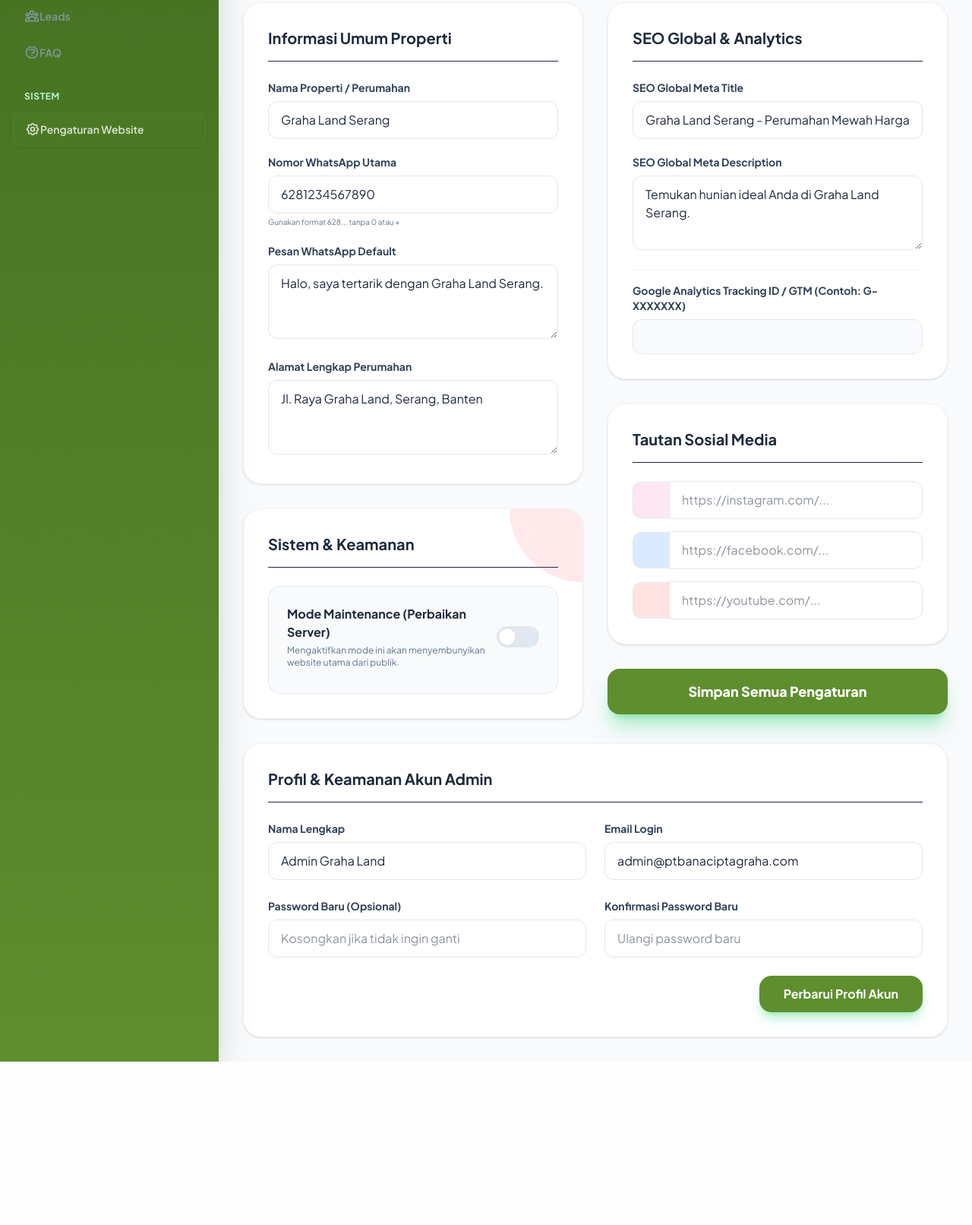
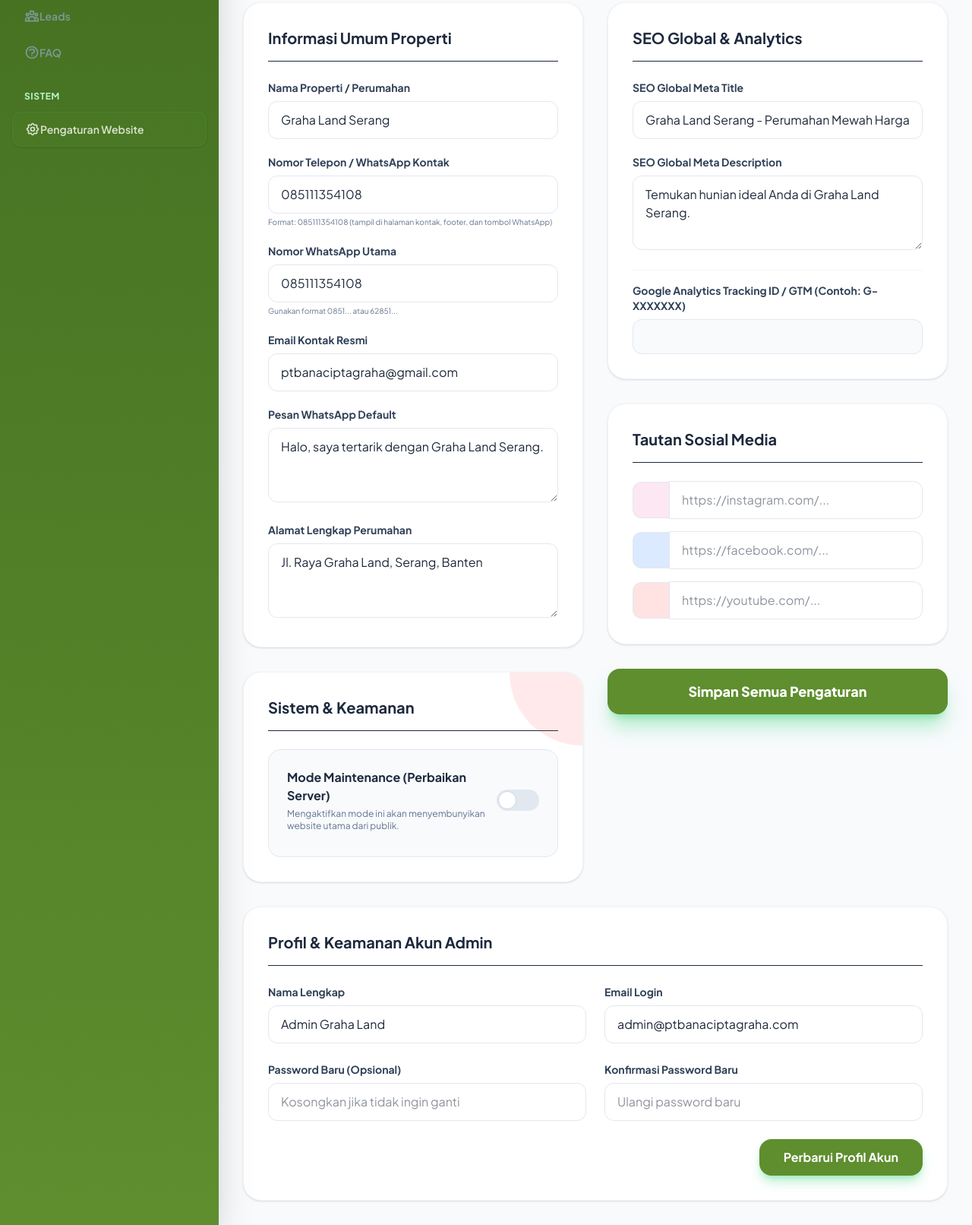
Before and after one commit to ridhoalfariizi/graha-land-serang, a Laravel app: page /admin/pengaturan in a window 1280 px wide. Shown: the part 497-2109 px from the top of the page at 76% size. Before the commit the page ends 1894 px from the top, so only its background shows below. Run offline with Laravel 12, Linux system fonts and the light colour scheme; a user stored in the database is signed in; data comes from the database, SQL or seed files in the repository; style sheets or scripts are compiled from the project's sources.

Commit message:
Update contact number to 085111354108, update booking fee to Rp250.000, and remove gratis pompa air

```diff
--- a/app/Http/Controllers/Admin/SettingController.php
+++ b/app/Http/Controllers/Admin/SettingController.php
@@ -27,6 +27,17 @@ class SettingController extends Controller
         }
 
         $data = $request->except(array_merge(['_token', '_method'], $fileFields));
+
+        if (isset($data['contact_phone']) && !isset($data['whatsapp_number'])) {
+            $data['whatsapp_number'] = $data['contact_phone'];
+        } elseif (isset($data['whatsapp_number']) && !isset($data['contact_phone'])) {
+            $data['contact_phone'] = $data['whatsapp_number'];
+        }
+        if (isset($data['company_address']) && !isset($data['contact_address'])) {
+            $data['contact_address'] = $data['company_address'];
+        } elseif (isset($data['contact_address']) && !isset($data['company_address'])) {
+            $data['company_address'] = $data['contact_address'];
+        }
 
         foreach ($data as $key => $value) {
             $setting = Setting::firstOrCreate(['key' => $key]);
--- a/database/seeders/DatabaseSeeder.php
+++ b/database/seeders/DatabaseSeeder.php
@@ -21,6 +21,7 @@ class DatabaseSeeder extends Seeder
         $settings = [
             ['key' => 'site_name', 'value' => 'Graha Land Serang'],
             ['key' => 'contact_phone', 'value' => '085111354108'],
+            ['key' => 'whatsapp_number', 'value' => '085111354108'],
             ['key' => 'contact_email', 'value' => 'ptbanaciptagraha@gmail.com'],
             ['key' => 'contact_address', 'value' => 'Pengampelan, Kecamatan Walantaka, Kota Serang, Banten'],
             ['key' => 'hero_title', 'value' => 'Hunian Subsidi Modern Bernuansa Eropa di Kota Serang'],
--- a/resources/views/admin/settings/index.blade.php
+++ b/resources/views/admin/settings/index.blade.php
@@ -55,9 +55,18 @@
                             <input type="text" name="site_name" value="{{ $settings['site_name'] ?? 'Graha Land Serang' }}" class="w-full px-4 py-3 rounded-xl border border-slate-200 focus:border-primary outline-none">
                         </div>
                         <div>
+                            <label class="block text-sm font-bold text-slate-700 mb-2">Nomor Telepon / WhatsApp Kontak</label>
+                            <input type="text" name="contact_phone" value="{{ $settings['contact_phone'] ?? '085111354108' }}" class="w-full px-4 py-3 rounded-xl border border-slate-200 focus:border-primary outline-none">
+                            <p class="text-[10px] text-slate-500 mt-1">Format: 085111354108 (tampil di halaman kontak, footer, dan tombol WhatsApp)</p>
+                        </div>
+                        <div>
                             <label class="block text-sm font-bold text-slate-700 mb-2">Nomor WhatsApp Utama</label>
-                            <input type="text" name="whatsapp_number" value="{{ $settings['whatsapp_number'] ?? '6281234567890' }}" class="w-full px-4 py-3 rounded-xl border border-slate-200 focus:border-primary outline-none">
-                            <p class="text-[10px] text-slate-500 mt-1">Gunakan format 628... tanpa 0 atau +</p>
+                            <input type="text" name="whatsapp_number" value="{{ $settings['whatsapp_number'] ?? '085111354108' }}" class="w-full px-4 py-3 rounded-xl border border-slate-200 focus:border-primary outline-none">
+                            <p class="text-[10px] text-slate-500 mt-1">Gunakan format 0851... atau 62851...</p>
+                        </div>
+                        <div>
+                            <label class="block text-sm font-bold text-slate-700 mb-2">Email Kontak Resmi</label>
+                            <input type="email" name="contact_email" value="{{ $settings['contact_email'] ?? 'ptbanaciptagraha@gmail.com' }}" class="w-full px-4 py-3 rounded-xl border border-slate-200 focus:border-primary outline-none">
                         </div>
                         <div>
                             <label class="block text-sm font-bold text-slate-700 mb-2">Pesan WhatsApp Default</label>
--- a/resources/views/components/layout.blade.php
+++ b/resources/views/components/layout.blade.php
@@ -201,7 +201,7 @@
                             <div class="w-8 h-8 rounded-full bg-white/20 border border-white/10 flex items-center justify-center text-white group-hover:bg-white group-hover:text-primary transition-colors duration-300 shrink-0">
                                 <svg class="w-4 h-4" fill="none" viewBox="0 0 24 24" stroke="currentColor"><path stroke-linecap="round" stroke-linejoin="round" stroke-width="2" d="M3 5a2 2 0 012-2h3.28a1 1 0 01.948.684l1.498 4.493a1 1 0 01-.502 1.21l-2.257 1.13a11.042 11.042 0 005.516 5.516l1.13-2.257a1 1 0 011.21-.502l4.493 1.498a1 1 0 01.684.949V19a2 2 0 01-2 2h-1C9.716 21 3 14.284 3 6V5z"/></svg>
                             </div>
-                            <span class="text-white/90 font-bold pt-1.5 group-hover:text-white transition-colors">{{ $settings['contact_phone'] ?? '0859 4741 8388' }}</span>
+                            <span class="text-white/90 font-bold pt-1.5 group-hover:text-white transition-colors">{{ $settings['contact_phone'] ?? '0851 1135 4108' }}</span>
                         </li>
                         <li class="flex gap-4 group">
                             <div class="w-8 h-8 rounded-full bg-white/20 border border-white/10 flex items-center justify-center text-white group-hover:bg-white group-hover:text-primary transition-colors duration-300 shrink-0">
@@ -223,7 +223,7 @@
                         <img src="{{ asset('images/logo/logo graha land.webp') }}" alt="Graha Land" class="flex-1 min-w-0 w-full h-7 sm:h-10 object-contain drop-shadow-sm hover:scale-105 transition-transform">
                     </div>
 
-                    <a href="https://wa.me/62{{ ltrim($settings['contact_phone'] ?? '85947418388', '0') }}?text=Halo%20Admin%20Graha%20Land,%20saya%20ingin%20info%20lebih%20lanjut" target="_blank" class="w-full py-4 text-center bg-[#25D366] text-white rounded-xl font-bold uppercase tracking-widest text-[13px] hover:bg-white hover:text-[#128C7E] transition-colors duration-300 shadow-xl shadow-[#25D366]/20 block mt-8">
+                    <a href="https://wa.me/62{{ ltrim($settings['contact_phone'] ?? '85111354108', '0') }}?text=Halo%20Admin%20Graha%20Land,%20saya%20ingin%20info%20lebih%20lanjut" target="_blank" class="w-full py-4 text-center bg-[#25D366] text-white rounded-xl font-bold uppercase tracking-widest text-[13px] hover:bg-white hover:text-[#128C7E] transition-colors duration-300 shadow-xl shadow-[#25D366]/20 block mt-8">
                         Hubungi WhatsApp
                     </a>
                 </div>
@@ -260,7 +260,7 @@
         </div>
 
         <!-- WA Button Pill -->
-        <a href="https://wa.me/62{{ ltrim($settings['contact_phone'] ?? '85947418388', '0') }}?text=Halo%20Admin%20Graha%20Land,%20saya%20ingin%20info%20lebih%20lanjut" target="_blank" class="bg-[#25D366] hover:bg-[#128C7E] text-white rounded-full p-2 md:p-1.5 md:pr-6 shadow-xl shadow-[#25D366]/40 hover:scale-[1.03] transition-transform duration-300 flex items-center justify-center gap-0 md:gap-3 w-max">
+        <a href="https://wa.me/62{{ ltrim($settings['contact_phone'] ?? '85111354108', '0') }}?text=Halo%20Admin%20Graha%20Land,%20saya%20ingin%20info%20lebih%20lanjut" target="_blank" class="bg-[#25D366] hover:bg-[#128C7E] text-white rounded-full p-2 md:p-1.5 md:pr-6 shadow-xl shadow-[#25D366]/40 hover:scale-[1.03] transition-transform duration-300 flex items-center justify-center gap-0 md:gap-3 w-max">
             <div class="bg-white/20 text-white w-14 h-14 md:w-12 md:h-12 rounded-full flex items-center justify-center shrink-0 relative">
                 <svg class="w-8 h-8 md:w-7 md:h-7" fill="currentColor" viewBox="0 0 24 24"><path d="M17.472 14.382c-.297-.149-1.758-.867-2.03-.967-.273-.099-.471-.148-.67.15-.197.297-.767.966-.94 1.164-.173.199-.347.223-.644.075-.297-.15-1.255-.463-2.39-1.475-.883-.788-1.48-1.761-1.653-2.059-.173-.298-.018-.458.13-.606.134-.133.298-.347.446-.52.149-.174.198-.298.298-.497.099-.198.05-.371-.025-.52-.075-.149-.669-1.612-.916-2.207-.242-.579-.487-.5-.669-.51-.173-.008-.371-.01-.57-.01-.198 0-.52.074-.792.372-.272.297-1.04 1.016-1.04 2.479 0 1.462 1.065 2.875 1.213 3.074.149.198 2.096 3.2 5.077 4.487.709.306 1.262.489 1.694.625.712.227 1.36.195 1.871.118.571-.085 1.758-.719 2.006-1.413.248-.694.248-1.289.173-1.413-.074-.124-.272-.198-.57-.347m-5.421 7.403h-.004a9.87 9.87 0 01-5.031-1.378l-.361-.214-3.741.982.998-3.648-.235-.374a9.86 9.86 0 01-1.51-5.26c.001-5.45 4.436-9.884 9.888-9.884 2.64 0 5.122 1.03 6.988 2.898a9.825 9.825 0 012.893 6.994c-.003 5.45-4.437 9.884-9.885 9.884m8.413-18.297A11.815 11.815 0 0012.05 0C5.495 0 .16 5.335.157 11.892c0 2.096.547 4.142 1.588 5.945L.057 24l6.305-1.654a11.882 11.882 0 005.683 1.448h.005c6.554 0 11.89-5.335 11.893-11.893a11.821 11.821 0 00-3.48-8.413Z"/></svg>
                 <div class="absolute -top-1 -right-1 w-3.5 h-3.5 bg-red-500 rounded-full border-2 border-white animate-pulse hidden md:block"></div>
--- a/resources/views/errors/maintenance.blade.php
+++ b/resources/views/errors/maintenance.blade.php
@@ -13,7 +13,7 @@
         </div>
         <h1 class="text-3xl font-black text-slate-800 mb-4">Sedang Dalam Perbaikan</h1>
         <p class="text-slate-600 mb-8">Website Graha Land Serang saat ini sedang dalam peningkatan sistem. Silakan kembali dalam beberapa saat.</p>
-        <a href="https://wa.me/6281234567890" class="inline-block bg-[#5E8E2E] text-white px-8 py-3 rounded-full font-bold shadow-lg hover:bg-[#3F6A1F] transition">Hubungi CS Kami</a>
+        <a href="https://wa.me/6285111354108" class="inline-block bg-[#5E8E2E] text-white px-8 py-3 rounded-full font-bold shadow-lg hover:bg-[#3F6A1F] transition">Hubungi CS Kami</a>
     </div>
 </body>
 </html>
--- a/resources/views/pages/contact.blade.php
+++ b/resources/views/pages/contact.blade.php
@@ -81,14 +81,14 @@
                             </div>
                             <div>
                                 <span class="block text-sm font-semibold text-slate-400 uppercase tracking-widest mb-1">Telepon / WhatsApp</span>
-                                <span class="text-xl font-bold">{{ $settings['contact_phone'] ?? '085111354108' }}</span>
+                                <span class="text-xl font-bold">{{ $settings['contact_phone'] ?? '0851 1135 4108' }}</span>
                             </div>
                         </li>
                     </ul>
                 </div>
 
                 <div class="mt-12 relative z-10">
-                    <a href="https://wa.me/62{{ ltrim($settings['contact_phone'] ?? '85947418388', '0') }}" target="_blank" rel="noopener noreferrer" class="flex items-center justify-center gap-3 w-full py-4 bg-[#25D366] text-white font-bold rounded-2xl shadow-[0_8px_30px_rgb(37,211,102,0.3)] hover:scale-[1.02] hover:-translate-y-1 transition duration-300">
+                    <a href="https://wa.me/62{{ ltrim($settings['contact_phone'] ?? '85111354108', '0') }}" target="_blank" rel="noopener noreferrer" class="flex items-center justify-center gap-3 w-full py-4 bg-[#25D366] text-white font-bold rounded-2xl shadow-[0_8px_30px_rgb(37,211,102,0.3)] hover:scale-[1.02] hover:-translate-y-1 transition duration-300">
                         <svg class="w-6 h-6" fill="currentColor" viewBox="0 0 24 24"><path d="M.057 24l1.687-6.163...z"/></svg>
                         Hubungi via WhatsApp
                     </a>
--- a/resources/views/pages/faq.blade.php
+++ b/resources/views/pages/faq.blade.php
@@ -46,7 +46,7 @@
 
         <div class="mt-16 text-center">
             <p class="text-slate-500 mb-4">Masih memiliki pertanyaan?</p>
-            <a href="https://wa.me/62{{ ltrim($settings['contact_phone'] ?? '85947418388', '0') }}" class="inline-flex items-center gap-2 px-6 py-3 bg-accent text-secondary font-bold rounded-xl hover:bg-yellow-400 transition shadow-lg shadow-yellow-500/20">
+            <a href="https://wa.me/62{{ ltrim($settings['contact_phone'] ?? '85111354108', '0') }}" class="inline-flex items-center gap-2 px-6 py-3 bg-accent text-secondary font-bold rounded-xl hover:bg-yellow-400 transition shadow-lg shadow-yellow-500/20">
                 Tanyakan pada Marketing
             </a>
         </div>
--- a/resources/views/pages/home.blade.php
+++ b/resources/views/pages/home.blade.php
@@ -54,7 +54,7 @@
         </p>
 
         <div class="flex flex-col sm:flex-row justify-center gap-4 mt-8 relative z-20">
-            <a href="https://wa.me/62{{ ltrim($settings['contact_phone'] ?? '85947418388', '0') }}" class="px-8 py-4 bg-primary text-white font-bold rounded-2xl hover:-translate-y-1 hover:shadow-2xl hover:shadow-primary/40 transition duration-300 flex items-center justify-center gap-3 text-lg lg:text-xl relative overflow-hidden group">
+            <a href="https://wa.me/62{{ ltrim($settings['contact_phone'] ?? '85111354108', '0') }}" class="px-8 py-4 bg-primary text-white font-bold rounded-2xl hover:-translate-y-1 hover:shadow-2xl hover:shadow-primary/40 transition duration-300 flex items-center justify-center gap-3 text-lg lg:text-xl relative overflow-hidden group">
                 <div class="absolute inset-0 bg-white/20 translate-y-full group-hover:translate-y-0 transition-transform duration-300"></div>
                 <div class="bg-white text-primary w-8 h-8 rounded-full flex items-center justify-center shrink-0 relative z-10">
                     <svg class="w-5 h-5 ml-0.5" fill="currentColor" viewBox="0 0 24 24"><path d="M.057 24l1.687-6.163c-1.041-1.804-1.588-3.849-1.587-5.946.003-6.556 5.338-11.891 11.893-11.891 3.181.001 6.167 1.24 8.413 3.488 2.245 2.248 3.481 5.236 3.48 8.414-.003 6.557-5.338 11.892-11.893 11.892-1.99-.001-3.951-.5-5.688-1.448l-6.305 1.654zm6.597-3.807c1.676.995 3.276 1.591 5.392 1.592 5.448 0 9.898-4.45 9.896-9.896-.002-5.451-4.452-9.898-9.907-9.897-5.446 0-9.891 4.444-9.891 9.895 0 1.954.551 3.791 1.597 5.421l1.109 1.72-1.127 4.116 4.22-.112-1.289-2.839zm8.566-4.665c-.078-.13-.286-.207-.598-.363-.312-.156-1.848-.912-2.133-1.017-.286-.104-.495-.156-.704.156-.208.312-.806 1.017-.988 1.225-.182.208-.364.234-.676.078-.312-.156-1.319-.487-2.513-1.554-1.194-1.066-1.565-1.516-1.748-1.828-.182-.312-.02-.48.136-.636.155-.156.312-.363.468-.545.156-.182.208-.312.312-.52.104-.208.052-.39-.026-.546-.078-.156-.704-1.696-.964-2.32-.26-.624-.525-.536-.704-.546-.182-.01-.39-.01-.598-.01-.208 0-.546.078-.832.39-.286.312-1.092 1.066-1.092 2.6s1.118 3.016 1.274 3.224c.156.208 2.203 3.364 5.337 4.718 3.134 1.354 3.134.904 3.706.852.572-.052 1.848-.755 2.108-1.483.26-.728.26-1.354.182-1.483z"/></svg>
@@ -72,7 +72,7 @@
 @if($promos->count() > 0)
 <section id="promo" class="pt-10 pb-24 bg-white relative">
     <div class="max-w-7xl mx-auto px-4 xl:px-8 relative z-10 -mt-10 md:-mt-16">
-        <div class="grid grid-cols-2 md:grid-cols-3 lg:grid-cols-5 gap-4 md:gap-6">
+        <div class="grid grid-cols-2 md:grid-cols-4 gap-4 md:gap-6">
             @foreach($promos as $promo)
             <div class="bg-white/90 backdrop-blur-xl rounded-3xl p-5 shadow-[0_10px_40px_-10px_rgba(0,0,0,0.08)] border border-slate-100 flex flex-col items-center text-center gap-3 hover:-translate-y-2 hover:shadow-[0_20px_40px_-15px_rgba(94,142,46,0.3)] transition-all duration-300 group">
                 <div class="w-14 h-14 bg-gradient-to-br from-[#E8F5E9] to-[#C8E6C9] rounded-2xl flex items-center justify-center shrink-0 text-primary shadow-inner group-hover:scale-110 group-hover:rotate-3 transition-transform duration-300">
@@ -494,7 +494,7 @@
         <h2 class="text-4xl md:text-5xl lg:text-7xl font-black text-white mb-8 leading-tight">Miliki Rumah Impian Anda Sekarang</h2>
         <p class="text-xl text-green-100 font-medium mb-10 max-w-2xl mx-auto">Tinggalkan rumah kontrakan, berikan hadiah terbaik untuk keluarga dengan mengamankan kavling di Graha Land.</p>
         <div class="flex flex-col sm:flex-row justify-center gap-4 mt-8">
-            <a href="https://wa.me/62{{ ltrim($settings['contact_phone'] ?? '85947418388', '0') }}" class="px-10 py-5 bg-white text-primary font-black rounded-2xl hover:scale-105 transition-transform duration-300 shadow-2xl flex items-center justify-center gap-2 text-xl">
+            <a href="https://wa.me/62{{ ltrim($settings['contact_phone'] ?? '85111354108', '0') }}" class="px-10 py-5 bg-white text-primary font-black rounded-2xl hover:scale-105 transition-transform duration-300 shadow-2xl flex items-center justify-center gap-2 text-xl">
                 Hubungi Marketing
             </a>
         </div>
--- a/resources/views/pages/house-types/show.blade.php
+++ b/resources/views/pages/house-types/show.blade.php
@@ -181,7 +181,7 @@
                 <p class="text-xs text-slate-500 mb-8 px-4">
                     *Kalkulasi ini hanya sekadar simulasi dan estimasi kasar. Nilai sebenarnya bervariasi bergantung nilai suku bunga bank bersangkutan saat ini.
                 </p>
-                <a href="https://wa.me/62{{ ltrim($settings['contact_phone'] ?? '85947418388', '0') }}?text=Halo%20saya%20tertarik%20dengan%20Tipe%20{{ urlencode($house->name) }}%20dan%20ingin%20info%20KPR" target="_blank" class="w-full py-4 bg-accent text-secondary font-black rounded-xl hover:bg-yellow-400 transition shadow-lg shadow-yellow-500/20 text-lg uppercase tracking-wider block">
+                <a href="https://wa.me/62{{ ltrim($settings['contact_phone'] ?? '85111354108', '0') }}?text=Halo%20saya%20tertarik%20dengan%20Tipe%20{{ urlencode($house->name) }}%20dan%20ingin%20info%20KPR" target="_blank" class="w-full py-4 bg-accent text-secondary font-black rounded-xl hover:bg-yellow-400 transition shadow-lg shadow-yellow-500/20 text-lg uppercase tracking-wider block">
                     Ajukan KPR Sekarang
                 </a>
             </div>
--- a/routes/web.php
+++ b/routes/web.php
@@ -15,7 +15,8 @@ Route::get('/init-db-77', function () {
 
 // Route sementara untuk update data
 Route::get('/update-data-88', function () {
-    \App\Models\Setting::where('key', 'contact_phone')->update(['value' => '085111354108']);
+    \App\Models\Setting::updateOrCreate(['key' => 'contact_phone'], ['value' => '085111354108', 'type' => 'string']);
+    \App\Models\Setting::updateOrCreate(['key' => 'whatsapp_number'], ['value' => '085111354108', 'type' => 'string']);
     \App\Models\Promo::where('title', 'Gratis Pompa Air')->delete();
     \App\Models\Promo::where('title', 'Booking Fee Rp500.000')->update(['title' => 'Booking Fee Rp250.000']);
     \App\Models\Faq::where('question', 'like', '%Booking Fee%')->update(['answer' => 'Booking Fee hanya Rp 250.000 saja sudah termasuk pengajuan KPR.']);
```
